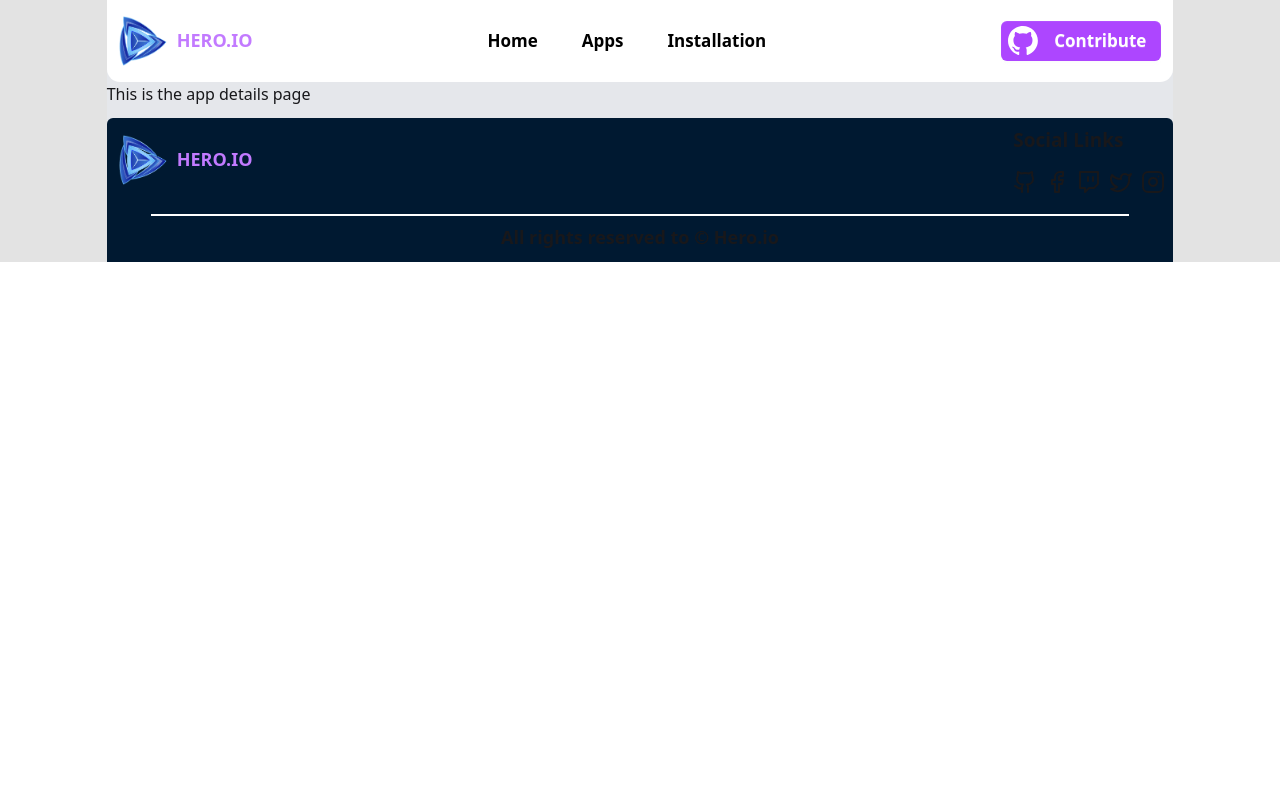
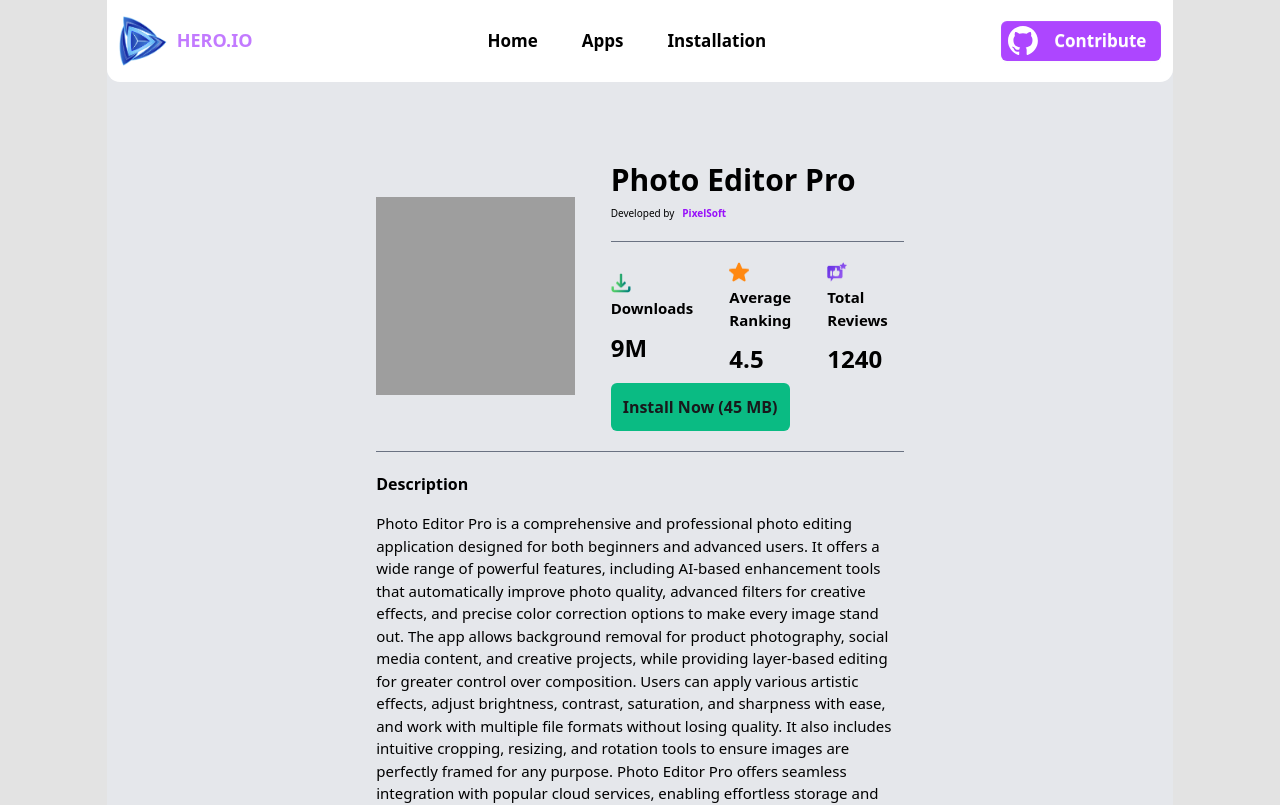
Before and after one commit to fahim-shareear/HERO.IO, a React (Vite) app: page /app/1 in a window 1280 px wide. Shown: the top 805 px of the page. Built offline with nearby package versions, Linux system fonts and the light colour scheme; grey boxes are pictures that could not be loaded.

Commit message:
adding app details page

```diff
--- a/src/components/Appdetails/Appdetails.jsx
+++ b/src/components/Appdetails/Appdetails.jsx
@@ -1,10 +1,129 @@
 import React from 'react';
+import { useLoaderData, useParams } from 'react-router';
+import Downloadlogo from "../../assets/icon-downloads.png";
+import Ratingimg from "../../assets/icon-ratings.png";
+import Reviewicon from "../../assets/icon-review.png";
 
 const Appdetails = () => {
+    const {id} = useParams();
+    const apps = useLoaderData();
+    const app  = apps.find(a => a.id === Number(id));
+    console.log(app);
     return (
-        <div>
-            <h1>This is the app details page</h1>
+        <div className="bg-gray-200 p-4 sm:p-6 md:p-8 lg:p-10">
+
+
+
+    <div className="lg:max-w-11/12 mx-auto mt-10 bg-gray-200">
+
+        <div className="lg:max-w-7/12 mx-auto mb-5">
+
+            <div className="app-head flex items-center gap-9 mb-5">
+
+                <div className="app-img">
+                    <img
+                        src={app.image}
+                        alt="applogo"
+                        width={400}
+                        height={400}
+                    />
+                </div>
+
+                <div className="side-details">
+
+                    <div className="title mb-5">
+                        <h1 className="text-black font-bold text-3xl">
+                            {app.title}
+                        </h1>
+
+                        <p className="text-[10px] text-black mt-2">
+                            Developed by
+                            <span className="font-bold text-purple-600 ml-2">
+                                {app.companyName}
+                            </span>
+                        </p>
+                    </div>
+
+                    <hr className="border-t border-gray-500" />
+
+                    <div>
+
+                        <div className="flex items-center gap-5 mt-5">
+
+                            <div className="mr-4">
+                                <img
+                                    src={Downloadlogo}
+                                    width={20}
+                                    height={20}
+                                />
+                                <p className="font-bold text-black text-[15px] mb-3 mt-1">
+                                    Downloads
+                                </p>
+                                <h3 className="uppercase font-bold text-2xl text-black">
+                                    {app.downloads}
+                                </h3>
+                            </div>
+
+                            <div className="mr-4">
+                                <img
+                                    src={Ratingimg}
+                                    width={20}
+                                    height={20}
+                                />
+                                <p className="font-bold text-black text-[15px] mb-3 mt-1">
+                                    Average Ranking
+                                </p>
+                                <h3 className="uppercase font-bold text-2xl text-black">
+                                    {app.ratingAvg}
+                                </h3>
+                            </div>
+
+                            <div className="mr-4">
+                                <img
+                                    src={Reviewicon}
+                                    width={20}
+                                    height={20}
+                                />
+                                <p className="font-bold text-black text-[15px] mb-3 mt-1">
+                                    Total Reviews
+                                </p>
+                                <h3 className="uppercase font-bold text-2xl text-black">
+                                    {app.reviews}
+                                </h3>
+                            </div>
+
+                        </div>
+
+                        <button
+                            className="bg-[#0abb83] p-3 rounded-md font-bold mt-2 cursor-pointer"
+                        >
+                            Install Now ({app.size} MB)
+                        </button>
+
+                    </div>
+
+                </div>
+
+            </div>
+
+            <hr className="border-t border-gray-500" />
+
+            <div className="mt-5">
+                <h1 className="text-black font-bold mb-4">
+                    Description
+                </h1>
+
+                <p className="text-[15px] text-black text-left">
+                    {app.description}
+                </p>
+            </div>
+
         </div>
+
+    </div>
+
+</div>
+
     );
 };
 
--- a/src/main.jsx
+++ b/src/main.jsx
@@ -25,6 +25,7 @@
         {path: "installation", Component: Installation},
         {
           path: "app/:id",
+          loader: () => fetch("/Appdata.json").then(res => res.json()),
           Component: Appdetails
         }
     ]
```
